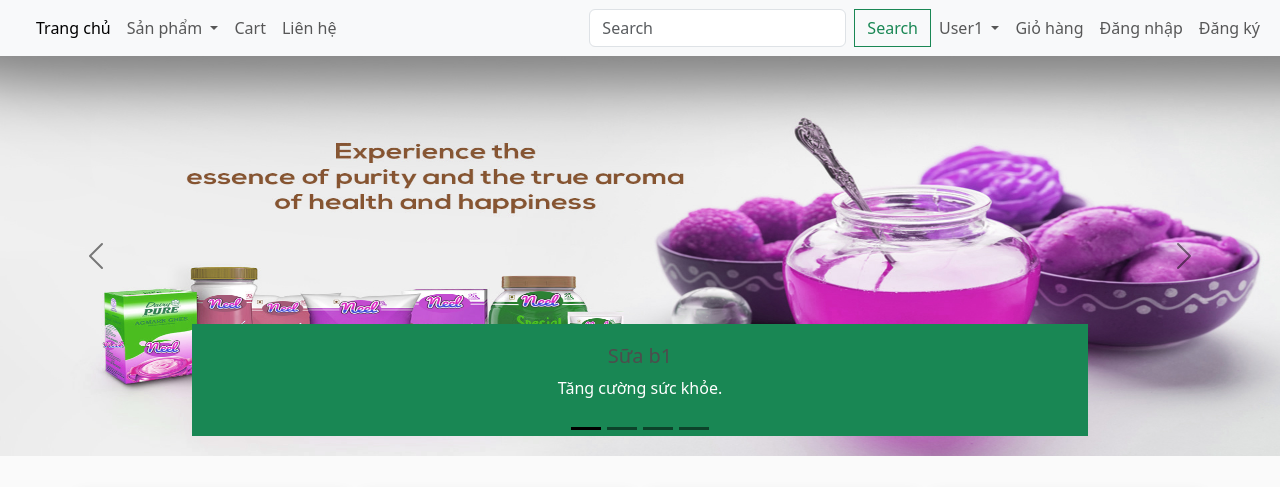
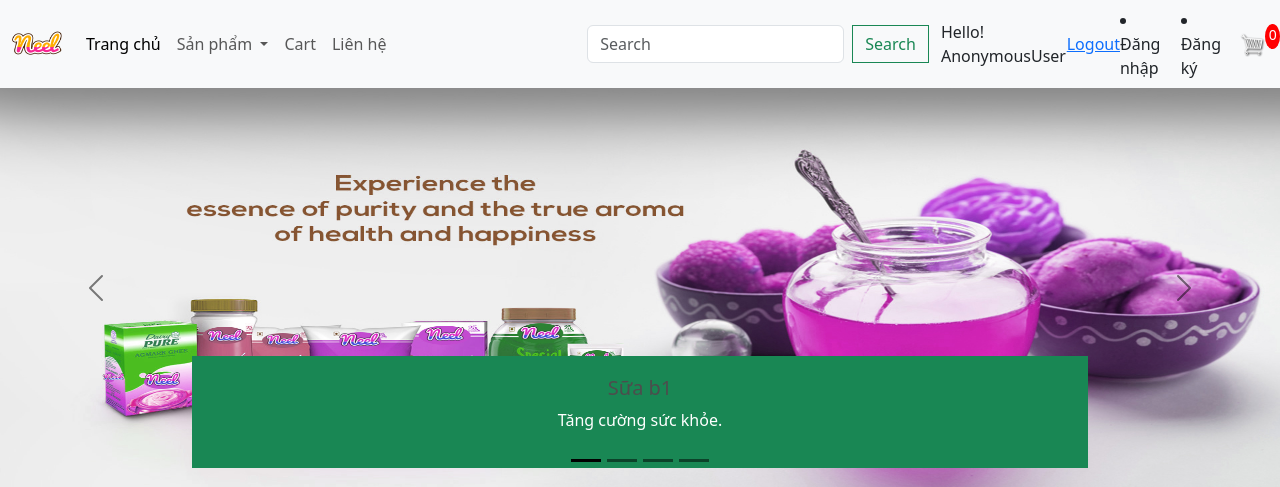
Before and after one commit to huudang-de/Web_GaPython, a Django app: page / in a window 1280 px wide. Shown: the top 487 px of the page. Run offline with Django 5.2, Linux system fonts and the light colour scheme; data comes from the database, SQL or seed files in the repository; both versions use the stored data as it was after the commit; some libraries are stand-ins or nearby versions.

Commit message:
Đăng_update6/2/2025

```diff
--- a/webbanhang/app/templates/app/base.html
+++ b/webbanhang/app/templates/app/base.html
@@ -48,10 +48,11 @@
         <!--Header-->
         <nav class="navbar navbar-expand-lg bg-light">
             <div class="container-fluid">
-                <a class="navbar-brand" href="{% url 'home' %}>
-                    <img src="{% static 'app/images/Neel.png' %}" width="50" height="50" class="d-inline-block align-text-top">
+                <a class="navbar-brand" href="{% url 'home' %}">
+                    <img src =" {% static 'app/images/Neel.png' %}" width="50" height="50" />
                 </a>
-                <button class="navbar-toggler" type="button" data-bs-toggle="collapse" data-bs-target="#navbarSupportedContent" aria-controls="navbarSupportedContent" aria-expanded="false" aria-label="Toggle navigation">
+                <button class="navbar-toggler" type="button" data-bs-toggle="collapse" data-bs-target="#navbarSupportedContent"
+                aria-controls="navbarSupportedContent" aria-expanded="false" aria-label="Toggle navigation">
                     <span class="navbar-toggler-icon"></span>
                 </button>
                 <div class="collapse navbar-collapse" id="navbarSupportedContent">
@@ -83,19 +84,12 @@
                     </form>
                 </div>
                 <ul class="navbar-nav me-auto mb-2 mb-lg-0">
-                    <li class="nav-item dropdown">
-                        <a class="nav-link dropdown-toggle" href="#" role="button" data-bs-toggle="dropdown" aria-expanded="false">
-                            User1
-                        </a>
-                        <ul class="dropdown-menu">
-                            <li><a class="dropdown-item" href="#">Trang cá nhân</a></li>
-                            <li><a class="dropdown-item" href="{% url 'cart' %}">Đơn hàng</a></li>
-                            <li><a class="dropdown-item" href="#">Thoát</a></li>
-                        </ul>
-                    </li>
-                    <li class="nav-item">
-                        <a class="nav-link" href="{% url 'cart' %}">Giỏ hàng</a>
-                    </li>
+
+                    </div class="form-inline my-2 my-lg-0">
+                        <span>Hello! {{request.user}}</span>
+                        <span><a href= "{% url 'logout' %}"> Logout </a> </a></span>
+                    </div>
+
                     <li class="nav-item">
                         <a class="nav-link" href="#">Đăng nhập</a>
                     </li>
@@ -103,6 +97,10 @@
                         <a class="nav-link" href="#">Đăng ký</a>
                     </li>
                 </ul>
+                </div class="form-inline my-2 my-lg-0">
+                    <a href="{% url 'cart' %}"><img id="cart-icon" src= "{% static 'app/images/cart.png' %}" ></a>
+                    <p id='cart-total'>{{cartItems}}</p>
+                </div>
             </div>
         </nav>
 
--- a/webbanhang/app/templates/app/register.html
+++ b/webbanhang/app/templates/app/register.html
@@ -80,6 +80,8 @@
                                 <button  type="submit" data-mdb-button-init data-mdb-ripple-init class="btn btn-primary btn-lg">Register</button>
                             </div>
 
+                            <p class="text-center h6 fw-bold mb-5 mx-1 mx-md-4 mt-4">You have a acount! <a href = {% url 'login' %} >Login</a></p>
+
                             </form>
 
                         </div>
--- a/webbanhang/app/urls.py
+++ b/webbanhang/app/urls.py
@@ -5,7 +5,8 @@ from . import views
 urlpatterns = [
     path('', views.home, name="home"),
     path('register/', views.register, name="register"),
-    path('login/', views.login, name="login"),
+    path('login/', views.loginPage, name="login"),
+    path('logout/', views.logoutPage, name="logout"),
     path('cart/', views.cart, name="cart"),
     path('checkout/', views.checkout, name="checkout"),
     path('update_item/', views.updateItem, name="update_item"),
--- a/webbanhang/app/views.py
+++ b/webbanhang/app/views.py
@@ -1,8 +1,11 @@
-from django.shortcuts import render
+
+from django.shortcuts import render,redirect
 from django.http import HttpResponse,JsonResponse
 from .models import *
 import json
 from django.contrib.auth.forms import UserCreationForm
+from django.contrib.auth import authenticate, login, logout
+from django.contrib import messages
 # Create your views here.
 def register(request):
     form = CreateUserForm()
@@ -12,32 +15,58 @@ def register(request):
             form.save()
     context= {'form':form}
     return render(request, 'app/register.html', context)
-def login(request):
+def loginPage(request):
+    if request.user.is_authenticated:
+        return redirect('home')
+    if request.method=='POST':
+        username = request.POST.get('username')
+        password = request.POST.get('password')
+        user = authenticate(request,username = username, password = password)
+        if user is not None:
+            login(request, user)
+            return redirect('home')
+        else: messages.info(request, 'user or password not correct!')
     context= {}
     return render(request, 'app/login.html', context)
+def logoutPage(request):
+    logout(request)
+    return redirect('login')
 def home(request):
+    if request.user.is_authenticated:
+        customer = request.user.customer
+        order, created = Order.objects.get_or_create(customer = customer, complete = False)
+        items = order.orderitem_set.all()
+        cartItems = order.get_cart_items
+    else:
+        items = []
+        order = {'get_cart_items':0,'get_cart_total':0}
+        cartItems = order['get_cart_items']
     products = Product.objects.all()
-    context = {'products': products}
+    context = {'products': products,'cartItems':cartItems}
     return render(request, 'app/home.html', context)
 def cart(request):
     if request.user.is_authenticated:
         customer = request.user.customer
         order, created = Order.objects.get_or_create(customer = customer, complete = False)
         items = order.orderitem_set.all()
+        cartItems = order.get_cart_items
     else:
         items = []
         order = {'get_cart_items':0,'get_cart_total':0}
-    context = {'items':items, 'order':order}
+        cartItems = order['get_cart_items']
+    context = {'items':items, 'order':order,'cartItems':cartItems}
     return render(request, 'app/cart.html',context)
 def checkout(request):
     if request.user.is_authenticated:
         customer = request.user.customer
         order, created = Order.objects.get_or_create(customer = customer, complete = False)
         items = order.orderitem_set.all()
+        cartItems = order.get_cart_items
     else:
         items = []
         order = {'get_cart_items':0,'get_cart_total':0}
-    context = {'items':items, 'order':order}
+        cartItems = order['get_cart_items']
+    context = {'items':items, 'order':order,'cartItems':cartItems}
     return render(request, 'app/checkout.html',context)
 def updateItem(request):
     data = json.loads(request.body)
```
Also changed, not shown: webbanhang/app/templates/app/login.html (+58 -2 lines), webbanhang/db.sqlite3.
